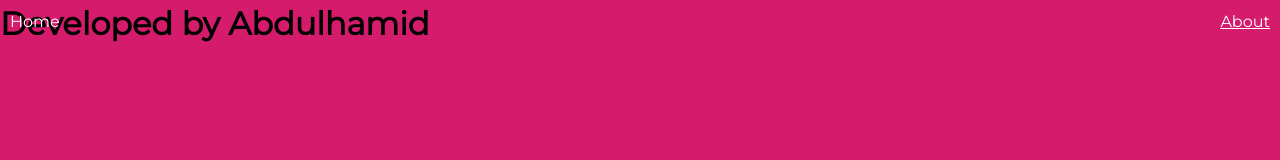
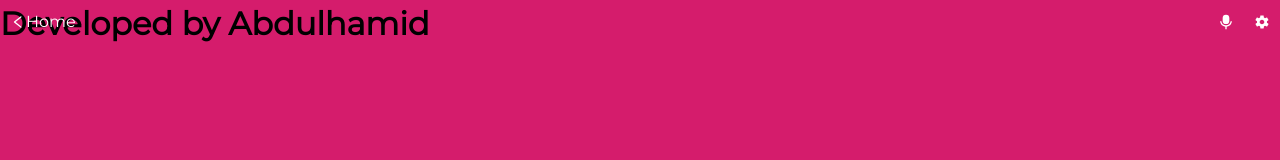
Before and after one commit to abdulhamiid/covid-tracker, a React (Create React App) app: page /about in a window 1280 px wide. Shown: the top 160 px of the page. Built offline with nearby package versions, Linux system fonts and the light colour scheme.

Commit message:
Add navigation icon

```diff
--- a/src/components/views/Nav.js
+++ b/src/components/views/Nav.js
@@ -1,27 +1,24 @@
 import React from 'react';
+import { AiOutlineLeft } from 'react-icons/ai';
+import { IoMdSettings } from 'react-icons/io';
+import { RiMicFill } from 'react-icons/ri';
 import { NavLink } from 'react-router-dom';
-
-const links = [
-  {
-    id: 1,
-    path: '/',
-    text: 'Home',
-  },
-  {
-    id: 2,
-    path: '/about',
-    text: 'About',
-  },
-];
 
 const Nav = () => (
   <nav className="navBar">
     <ul>
-      {links.map((link) => (
-        <li key={link.id}>
-          <NavLink to={link.path} exact="true">{link.text}</NavLink>
-        </li>
-      ))}
+      <li>
+        <NavLink to="/">
+          <AiOutlineLeft />
+          Home
+        </NavLink>
+      </li>
+      <li className="right-link">
+        <RiMicFill />
+        <NavLink to="/about">
+          <IoMdSettings />
+        </NavLink>
+      </li>
     </ul>
   </nav>
 );
```
